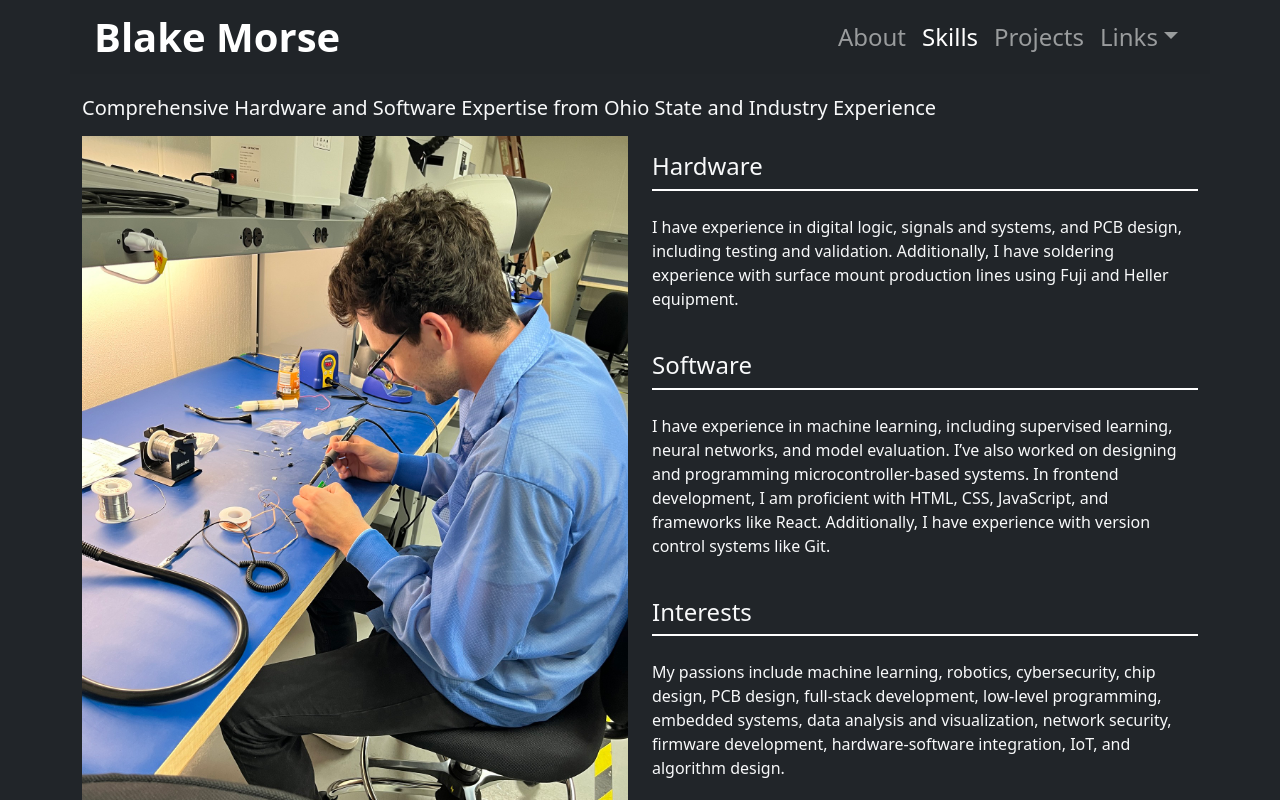
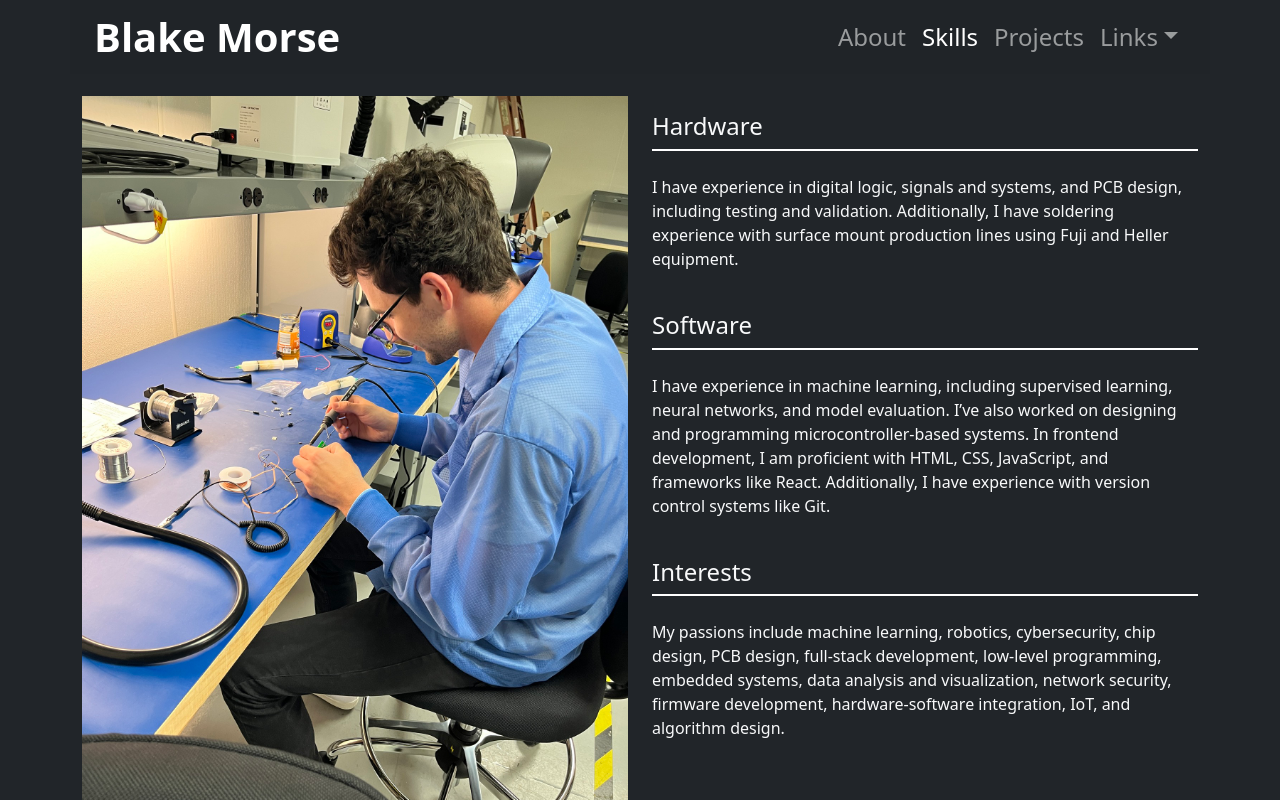
Before and after one commit to MorseBla/morsebla.github.io, a React (Create React App) app: page / in a window 1280 px wide. Both pictures are taken after a click on the element "Skills". Shown: the top 800 px of the page. Built offline with nearby package versions, Linux system fonts and the light colour scheme.

Commit message:
skill issue

```diff
--- a/src/components/Skills.jsx
+++ b/src/components/Skills.jsx
@@ -9,13 +9,7 @@ export default function Skills({ isClicked, isVisible, handleFade }) {
     <div className="">
       <Fade in={isClicked} onExited={handleExit}>
         <div id="top" className={isVisible ? null : "d-none"}>
-          <div className="about-margin-top text-light mb-3">
-            <h5>
-              Comprehensive Hardware and Software Expertise from Ohio State and
-              Industry Experience
-            </h5>
-          </div>
-          <div className=" row ">
+          <div className=" row about-margin-top text-light">
             <img
               className=" img-fluid centered-content col-lg-6 "
               src={working}
```
Also changed, not shown: 11 other files (tests, documents, lock files or other folders).
